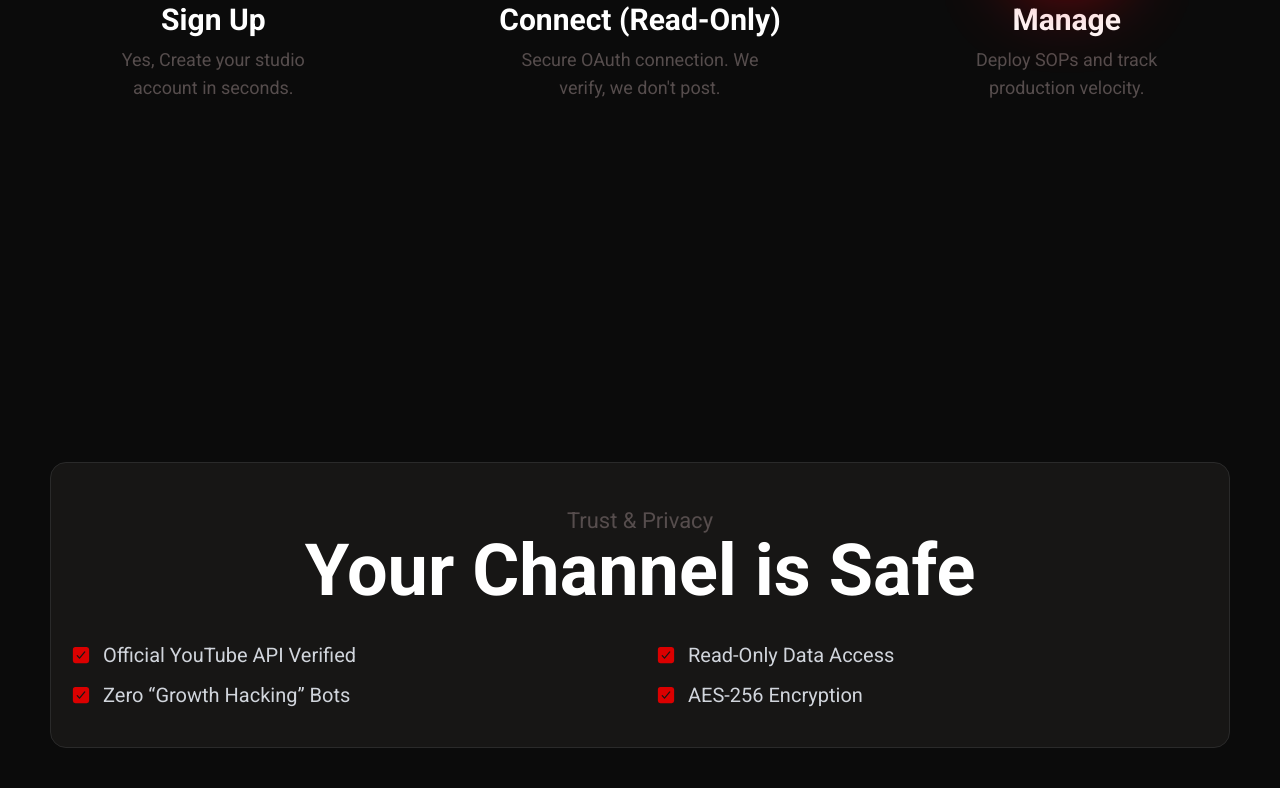
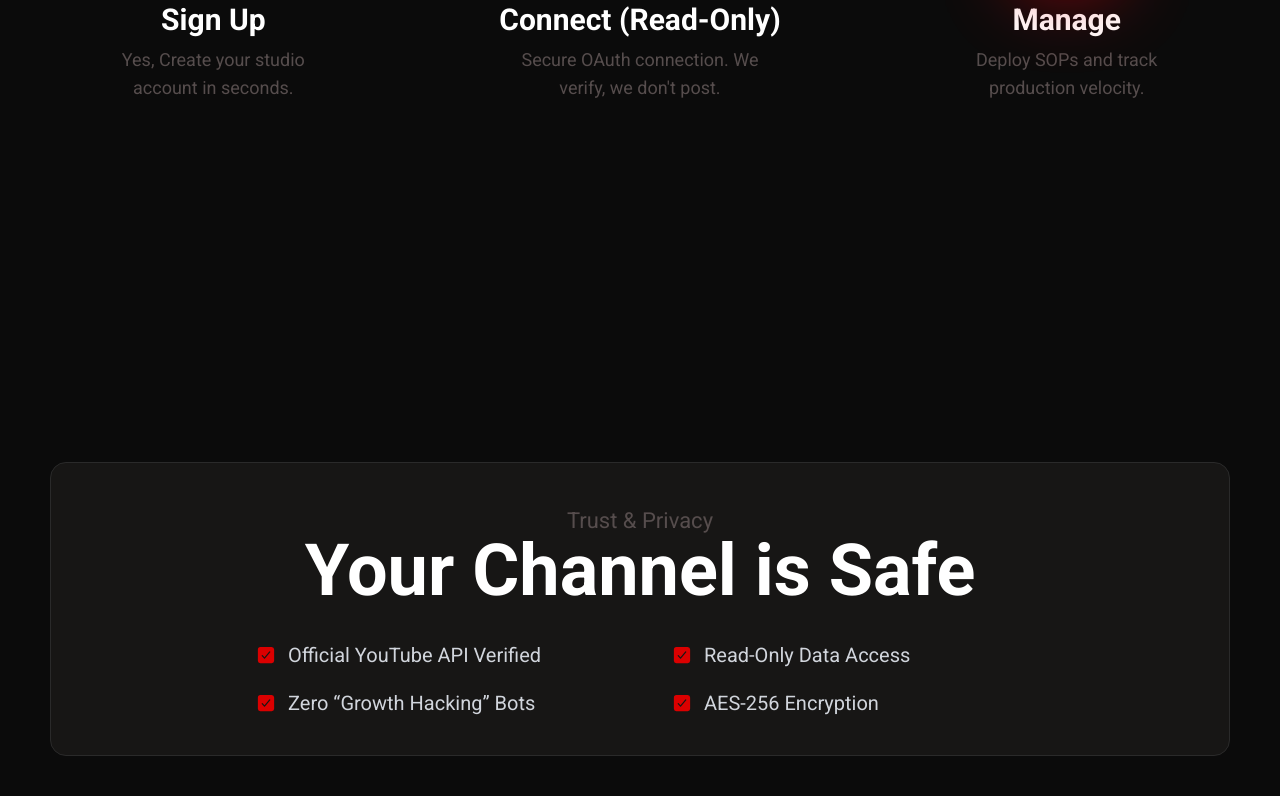
Before and after one commit to Naman830/Youtube-Management-System-, a React app in the folder frontend/: page / in a window 1280 px wide. Shown: the part 1957-2753 px from the top of the page. Built offline with nearby package versions, Linux system fonts and the light colour scheme; the HTML template or start-up script is replaced by a standard one.

Commit message:
channel safety completed

```diff
--- a/frontend/src/pages/landing/sections/Trust.jsx
+++ b/frontend/src/pages/landing/sections/Trust.jsx
@@ -14,7 +14,13 @@ const Trust = () => {
           </h1>
         </div>
         <div
-          className="grid grid-cols-1 sm:grid-cols-2 gap-y-4 gap-x-8 items-start justify-center
+          className="   grid
+      grid-cols-1
+      sm:grid-cols-2
+      gap-y-6
+      gap-x-16
+      max-w-3xl
+      mx-auto
           "
         >
           <TrustItem text="Official YouTube API Verified" />
```
